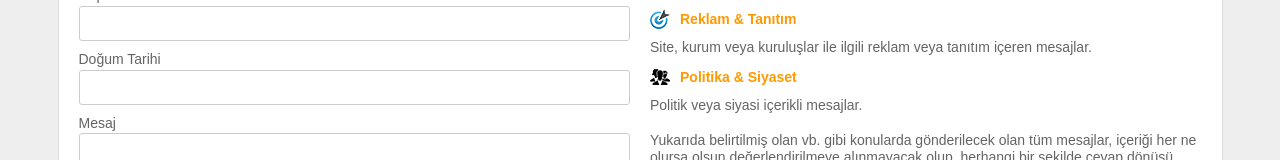
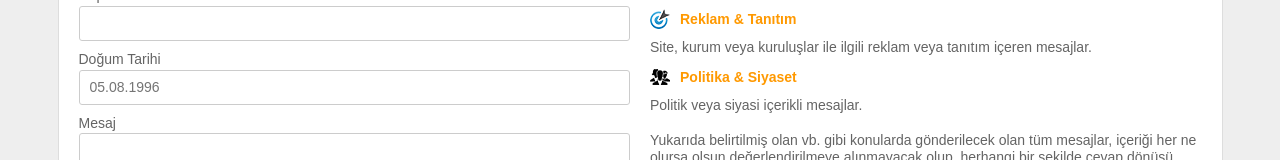
Before and after one commit to tarikahmetersoylu1/tarikahmetersoylu.github.io, a plain HTML site: page IletisimSayfasi.html in a window 1280 px wide. Shown: the part 316-476 px from the top of the page. Drawn offline with Linux system fonts and the light colour scheme.

Commit message:
placeholder eklendi.

```diff
--- a/IletisimSayfasi.html
+++ b/IletisimSayfasi.html
@@ -85,7 +85,7 @@
                             <div class="TamSayfaCerceveAlaniIciFormElemanlariIcinSatirAlani"><input name="CepTelefonu" type="text" class="FormElemanlariTextInputlari" tabindex="3" required="required"></div>
 
                             <div class="TamSayfaCerceveAlaniIciFormElemanlariBaslikMetni">Doğum Tarihi</div>
-                            <div class="TamSayfaCerceveAlaniIciFormElemanlariIcinSatirAlani"><input name="DogumTarihi" type="text" class="FormElemanlariTextInputlari" tabindex="3" required="required"></div>
+                            <div class="TamSayfaCerceveAlaniIciFormElemanlariIcinSatirAlani"><input name="DogumTarihi" type="text" class="FormElemanlariTextInputlari" tabindex="3" required="required" placeholder="05.08.1996"></div>
 
                             <div class="TamSayfaCerceveAlaniIciFormElemanlariBaslikMetni">Mesaj</div>
                             <div class="TamSayfaCerceveAlaniIciFormElemanlariIcinSatirAlani"><textarea name="Mesaj" class="FormElemanlariTextArealari" tabindex="4" required="required"></textarea></div>
```
